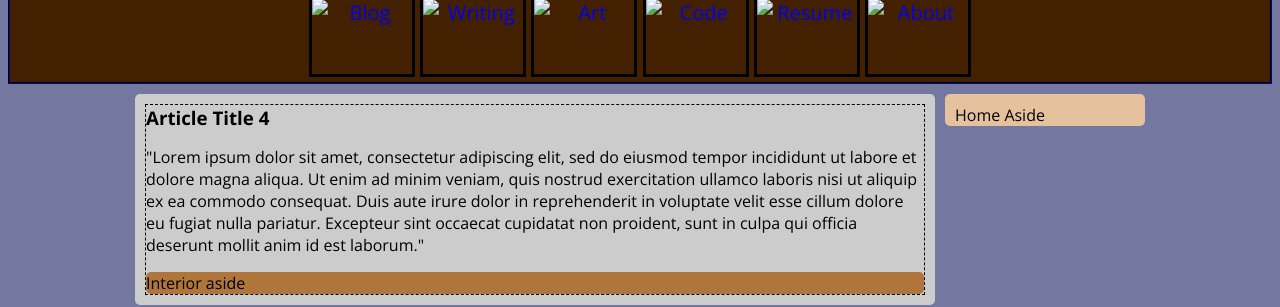
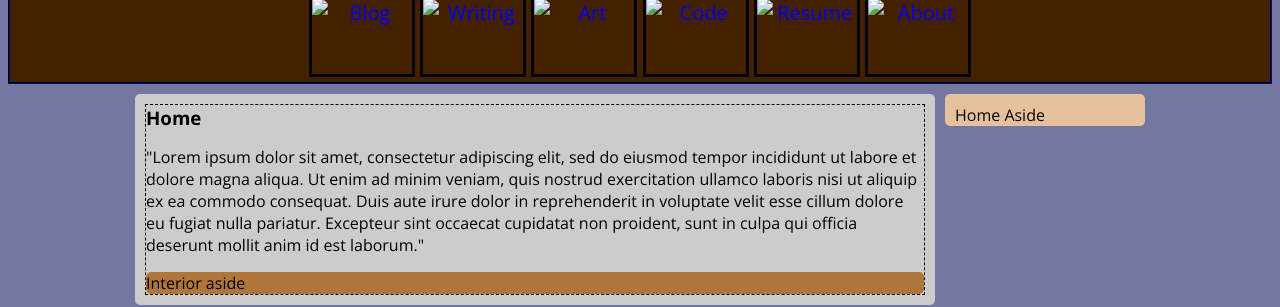
Before and after one commit to itspladd/personal-website-old, a Jekyll site: the page built from index.html, in a window 1280 px wide. Shown: the part 215-522 px from the top of the page. Built offline with Jekyll 4.4.1, drawn with Linux system fonts in a browser that asks for light colours.

Commit message:
Changed placeholder title to "Home"

```diff
--- a/index.html
+++ b/index.html
@@ -6,7 +6,7 @@ title: "Paul Ladd Does Words, Art, and Code"
 <aside class="sidebar"><p>Home Aside</p></aside>
 <section>
     <article>
-        <h1>Article Title 4</h1>
+        <h1>Home</h1>
         <p>"Lorem ipsum dolor sit amet, consectetur adipiscing elit, sed do eiusmod tempor incididunt ut labore et dolore magna aliqua. Ut enim ad minim veniam, quis nostrud exercitation ullamco laboris nisi ut aliquip ex ea commodo consequat. Duis aute irure dolor in reprehenderit in voluptate velit esse cillum dolore eu fugiat nulla pariatur. Excepteur sint occaecat cupidatat non proident, sunt in culpa qui officia deserunt mollit anim id est laborum."</p>
         <aside>Interior aside</aside>
     </article>
```
